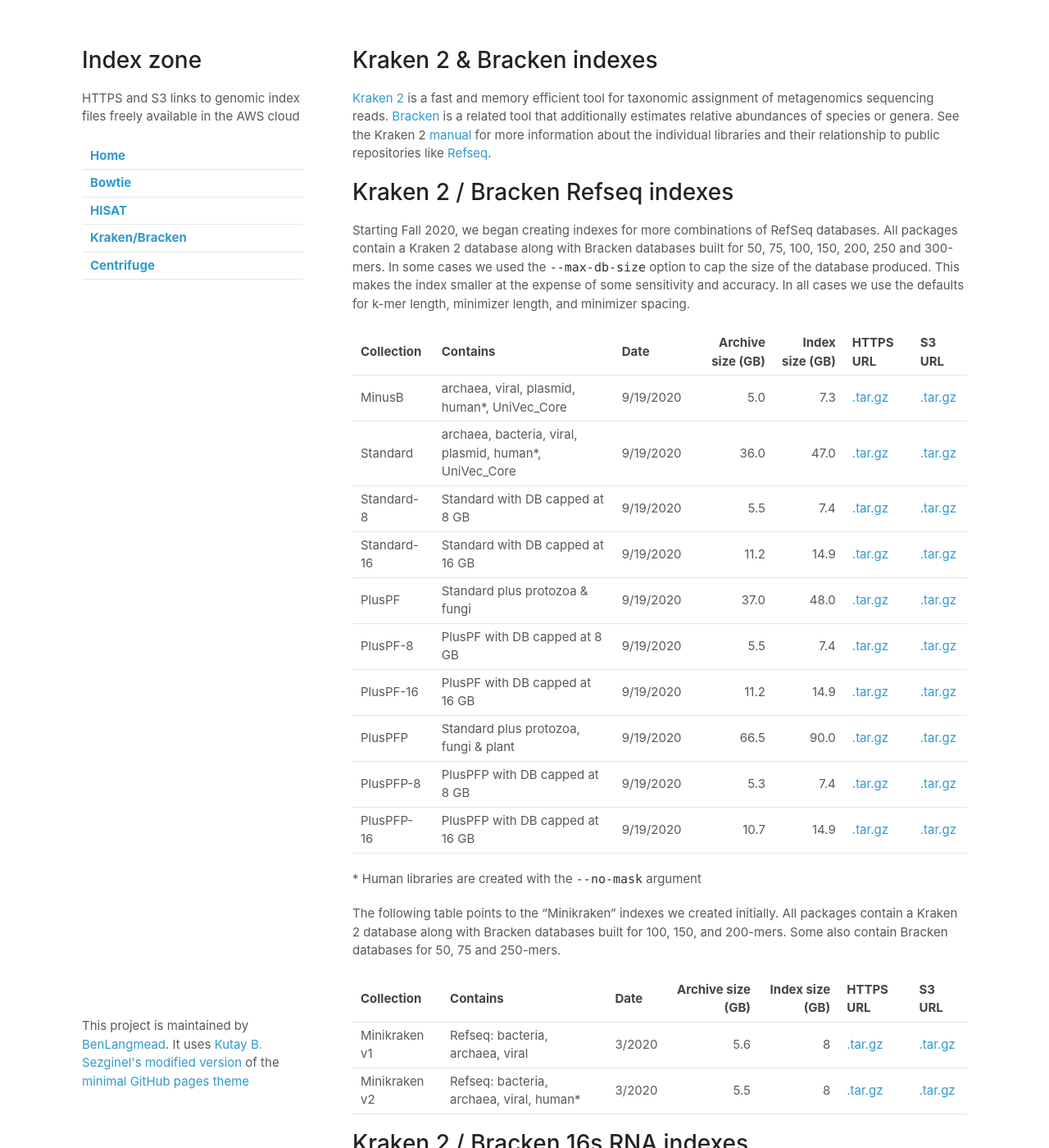
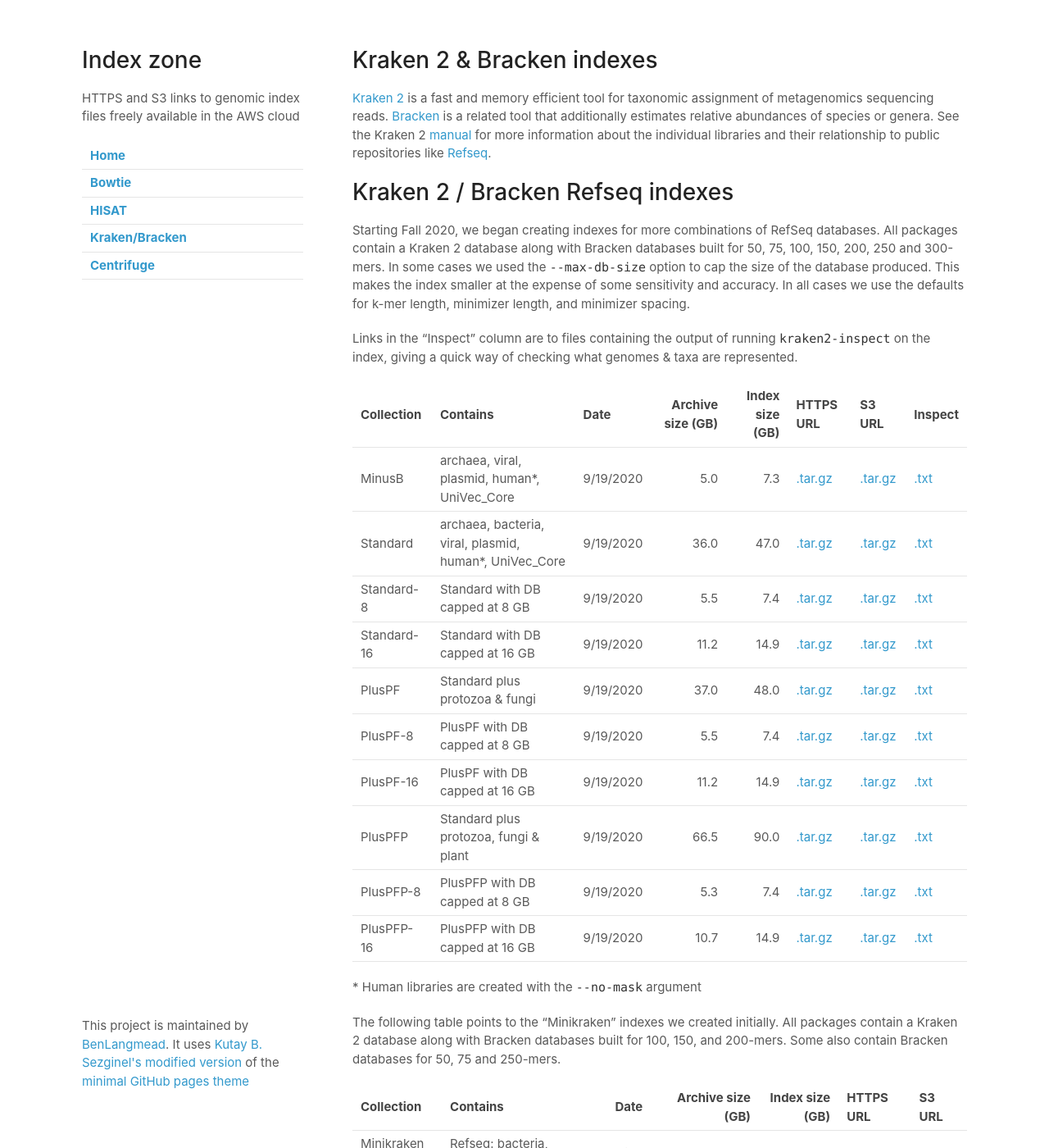
Before and after one commit to BenLangmead/aws-indexes, a Jekyll site: the page built from docs/k2.md, in a window 1280 px wide and 1400 px high. Shown: the whole window at 82% size. Built offline with Jekyll 4.4.1, drawn with Linux system fonts in a browser that asks for light colours; our own code applies the rules of GitHub Pages for plain Markdown files.

Commit message:
Add inspect files

```diff
--- a/docs/k2.md
+++ b/docs/k2.md
@@ -11,20 +11,22 @@
 This makes the index smaller at the expense of some sensitivity and accuracy.
 In all cases we use the defaults for k-mer length, minimizer length, and minimizer spacing.
 
+Links in the "Inspect" column are to files containing the output of running `kraken2-inspect` on the index, giving a quick way of checking what genomes & taxa are represented.
+
 <div class="datatable-begin"></div>
 
-Collection    |     Contains                                            | Date       | Archive size (GB) | Index size (GB) |                          HTTPS URL | S3 URL
-------------- | ------------------------------------------------------- | ---------- | -----------------:| ---------------:| ---------------------------------- | ----------------------------
-MinusB        | archaea, viral, plasmid, human*, UniVec_Core            | 9/19/2020  |               5.0 |             7.3 | [.tar.gz][k2_minusb_20200919]      | [.tar.gz][k2_minusb_20200919_s3]
-Standard      | archaea, bacteria, viral, plasmid, human*, UniVec_Core  | 9/19/2020  |              36.0 |            47.0 | [.tar.gz][k2_standard_20200919]    | [.tar.gz][k2_standard_20200919_s3]
-Standard-8    | Standard with DB capped at 8 GB                         | 9/19/2020  |               5.5 |             7.4 | [.tar.gz][k2_standard_8_20200919]  | [.tar.gz][k2_standard_8_20200919_s3]
-Standard-16   | Standard with DB capped at 16 GB                        | 9/19/2020  |              11.2 |            14.9 | [.tar.gz][k2_standard_16_20200919] | [.tar.gz][k2_standard_16_20200919_s3]
-PlusPF        | Standard plus protozoa & fungi                          | 9/19/2020  |              37.0 |            48.0 | [.tar.gz][k2_pluspf_20200919]      | [.tar.gz][k2_pluspf_20200919_s3]
-PlusPF-8      | PlusPF with DB capped at 8 GB                           | 9/19/2020  |               5.5 |             7.4 | [.tar.gz][k2_pluspf_8_20200919]    | [.tar.gz][k2_pluspf_8_20200919_s3]
-PlusPF-16     | PlusPF with DB capped at 16 GB                          | 9/19/2020  |              11.2 |            14.9 | [.tar.gz][k2_pluspf_16_20200919]   | [.tar.gz][k2_pluspf_16_20200919_s3]
-PlusPFP       | Standard plus protozoa, fungi & plant                   | 9/19/2020  |              66.5 |            90.0 | [.tar.gz][k2_pluspfp_20200919]     | [.tar.gz][k2_pluspfp_20200919_s3]
-PlusPFP-8     | PlusPFP with DB capped at 8 GB                          | 9/19/2020  |               5.3 |             7.4 | [.tar.gz][k2_pluspfp_8_20200919]   | [.tar.gz][k2_pluspfp_8_20200919_s3]
-PlusPFP-16    | PlusPFP with DB capped at 16 GB                         | 9/19/2020  |              10.7 |            14.9 | [.tar.gz][k2_pluspfp_16_20200919]  | [.tar.gz][k2_pluspfp_16_20200919_s3]
+Collection    |     Contains                                            | Date       | Archive size (GB) | Index size (GB) |                          HTTPS URL | S3 URL                                 | Inspect
+------------- | ------------------------------------------------------- | ---------- | -----------------:| ---------------:| ---------------------------------- | -------------------------------------- | -------
+MinusB        | archaea, viral, plasmid, human*, UniVec_Core            | 9/19/2020  |               5.0 |             7.3 | [.tar.gz][k2_minusb_20200919]      | [.tar.gz][k2_minusb_20200919_s3]       | [.txt][k2_minusb_20200919_inspect]
+Standard      | archaea, bacteria, viral, plasmid, human*, UniVec_Core  | 9/19/2020  |              36.0 |            47.0 | [.tar.gz][k2_standard_20200919]    | [.tar.gz][k2_standard_20200919_s3]     | [.txt][k2_standard_20200919_inspect]
+Standard-8    | Standard with DB capped at 8 GB                         | 9/19/2020  |               5.5 |             7.4 | [.tar.gz][k2_standard_8_20200919]  | [.tar.gz][k2_standard_8_20200919_s3]   | [.txt][k2_standard_8_20200919_inspect]
+Standard-16   | Standard with DB capped at 16 GB                        | 9/19/2020  |              11.2 |            14.9 | [.tar.gz][k2_standard_16_20200919] | [.tar.gz][k2_standard_16_20200919_s3]  | [.txt][k2_standard_16_20200919_inspect]
+PlusPF        | Standard plus protozoa & fungi                          | 9/19/2020  |              37.0 |            48.0 | [.tar.gz][k2_pluspf_20200919]      | [.tar.gz][k2_pluspf_20200919_s3]       | [.txt][k2_pluspf_20200919_inspect]
+PlusPF-8      | PlusPF with DB capped at 8 GB                           | 9/19/2020  |               5.5 |             7.4 | [.tar.gz][k2_pluspf_8_20200919]    | [.tar.gz][k2_pluspf_8_20200919_s3]     | [.txt][k2_pluspf_8_20200919_inspect]
+PlusPF-16     | PlusPF with DB capped at 16 GB                          | 9/19/2020  |              11.2 |            14.9 | [.tar.gz][k2_pluspf_16_20200919]   | [.tar.gz][k2_pluspf_16_20200919_s3]    | [.txt][k2_pluspf_16_20200919_inspect]
+PlusPFP       | Standard plus protozoa, fungi & plant                   | 9/19/2020  |              66.5 |            90.0 | [.tar.gz][k2_pluspfp_20200919]     | [.tar.gz][k2_pluspfp_20200919_s3]      | [.txt][k2_pluspfp_20200919_inspect]
+PlusPFP-8     | PlusPFP with DB capped at 8 GB                          | 9/19/2020  |               5.3 |             7.4 | [.tar.gz][k2_pluspfp_8_20200919]   | [.tar.gz][k2_pluspfp_8_20200919_s3]    | [.txt][k2_pluspfp_8_20200919_inspect]
+PlusPFP-16    | PlusPFP with DB capped at 16 GB                         | 9/19/2020  |              10.7 |            14.9 | [.tar.gz][k2_pluspfp_16_20200919]  | [.tar.gz][k2_pluspfp_16_20200919_s3]   | [.txt][k2_pluspfp_16_20200919_inspect]
 
 <div class="datatable-end"></div>
 
@@ -49,6 +51,17 @@
 [k2_pluspfp_20200919_s3]: s3://genome-idx/kraken/k2_pluspfp_20200919.tar.gz
 [k2_pluspfp_8_20200919_s3]: s3://genome-idx/kraken/k2_pluspfp_8gb_20200919.tar.gz
 [k2_pluspfp_16_20200919_s3]: s3://genome-idx/kraken/k2_pluspfp_16gb_20200919.tar.gz
+
+[k2_minusb_20200919_inspect]: https://genome-idx.s3.amazonaws.com/kraken/minusb_20200919/inspect.txt
+[k2_standard_20200919_inspect]: https://genome-idx.s3.amazonaws.com/kraken/standard_20200919/inspect.txt
+[k2_standard_8_20200919_inspect]: https://genome-idx.s3.amazonaws.com/kraken/standard_8gb_20200919/inspect.txt
+[k2_standard_16_20200919_inspect]: https://genome-idx.s3.amazonaws.com/kraken/standard_16gb_20200919/inspect.txt
+[k2_pluspf_20200919_inspect]: https://genome-idx.s3.amazonaws.com/kraken/pluspf_20200919/inspect.txt
+[k2_pluspf_8_20200919_inspect]: https://genome-idx.s3.amazonaws.com/kraken/pluspf_8gb_20200919/inspect.txt
+[k2_pluspf_16_20200919_inspect]: https://genome-idx.s3.amazonaws.com/kraken/pluspf_16gb_20200919/inspect.txt
+[k2_pluspfp_20200919_inspect]: https://genome-idx.s3.amazonaws.com/kraken/pluspfp_20200919/inspect.txt
+[k2_pluspfp_8_20200919_inspect]: https://genome-idx.s3.amazonaws.com/kraken/pluspfp_8gb_20200919/inspect.txt
+[k2_pluspfp_16_20200919_inspect]: https://genome-idx.s3.amazonaws.com/kraken/pluspfp_16gb_20200919/inspect.txt
 
 \* Human libraries are created with the `--no-mask` argument
 
```
